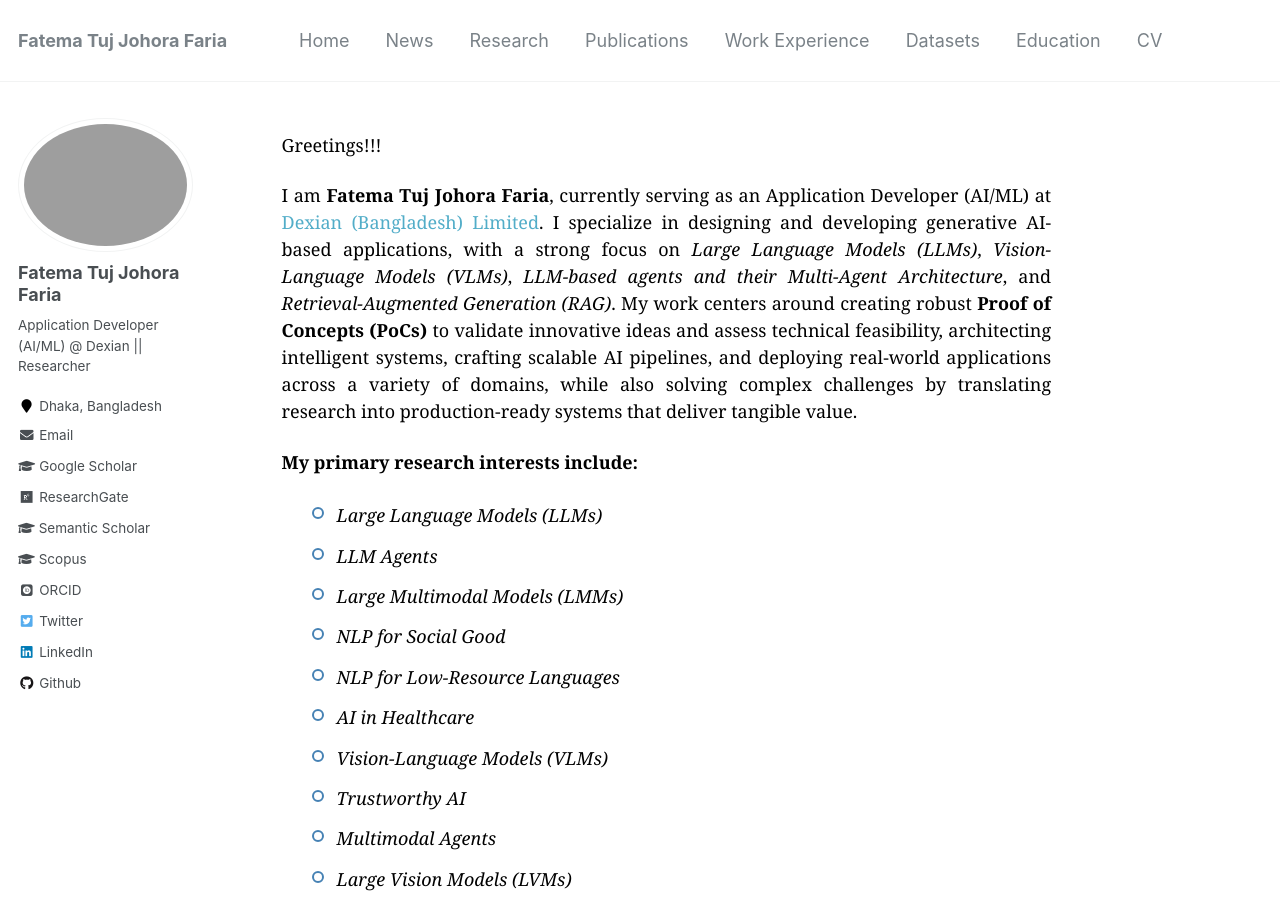
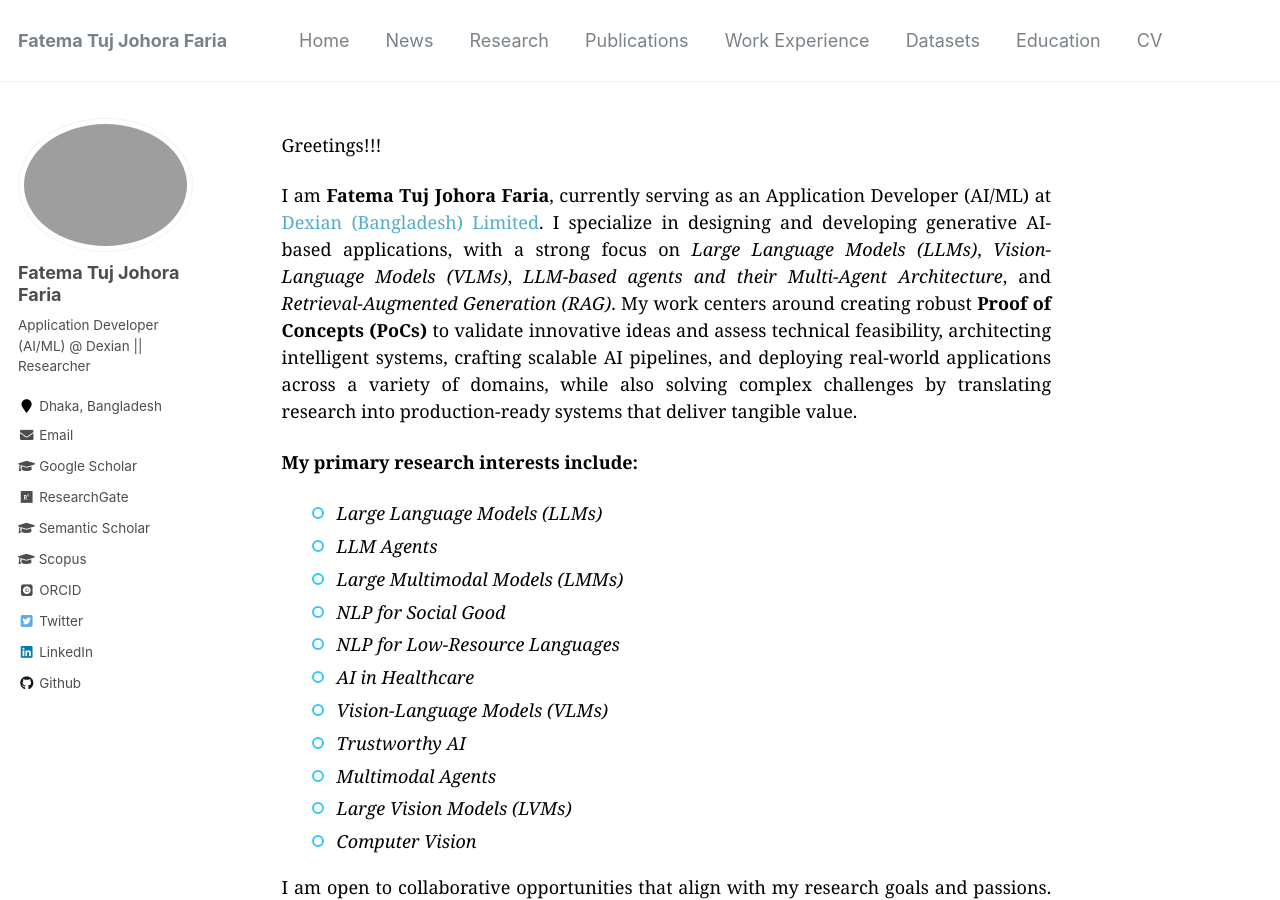
Before and after one commit to fatemafaria142/fatemafaria142.github.io, a Jekyll site: the page built from _pages/about.md, in a window 1280 px wide and 900 px high. Built offline with Jekyll 4.4.1, drawn with Linux system fonts in a browser that asks for light colours; some web fonts are replaced.

Commit message:
Update about

```diff
--- a/_pages/about.md
+++ b/_pages/about.md
@@ -21,145 +21,145 @@
 <p style="text-align:justify; color:black; font-family:Georgia;">
     <strong>My primary research interests include:</strong>
 </p>
-<ul style="color:black; font-family:Georgia; margin-left: 30px; padding-left: 0; list-style-type: none; line-height: 1.8;">
-    <li style="position: relative; padding-left: 25px; margin-bottom: 8px;">
+<ul style="color:black; font-family:Georgia; margin-left: 30px; padding-left: 0; list-style-type: none; line-height: 1.6;">
+    <li style="position: relative; padding-left: 25px; margin-bottom: 4px;">
         <span style="
             position: absolute;
             left: 0;
             top: 8px;
             width: 12px;
             height: 12px;
-            border: 2px solid #4682B4;
+            border: 2px solid #36c8f5;
             border-radius: 50%;
             display: inline-block;
         "></span>
         <em>Large Language Models (LLMs)</em>
     </li>
-    <li style="position: relative; padding-left: 25px; margin-bottom: 8px;">
+    <li style="position: relative; padding-left: 25px; margin-bottom: 4px;">
         <span style="
             position: absolute;
             left: 0;
             top: 8px;
             width: 12px;
             height: 12px;
-            border: 2px solid #4682B4;
+            border: 2px solid #36c8f5;
             border-radius: 50%;
             display: inline-block;
         "></span>
         <em>LLM Agents</em>
     </li>
-    <li style="position: relative; padding-left: 25px; margin-bottom: 8px;">
+    <li style="position: relative; padding-left: 25px; margin-bottom: 4px;">
         <span style="
             position: absolute;
             left: 0;
             top: 8px;
             width: 12px;
             height: 12px;
-            border: 2px solid #4682B4;
+            border: 2px solid #36c8f5;
             border-radius: 50%;
             display: inline-block;
         "></span>
         <em>Large Multimodal Models (LMMs)</em>
     </li>
-    <li style="position: relative; padding-left: 25px; margin-bottom: 8px;">
+    <li style="position: relative; padding-left: 25px; margin-bottom: 4px;">
         <span style="
             position: absolute;
             left: 0;
             top: 8px;
             width: 12px;
             height: 12px;
-            border: 2px solid #4682B4;
+            border: 2px solid #36c8f5;
             border-radius: 50%;
             display: inline-block;
         "></span>
         <em>NLP for Social Good</em>
     </li>
-    <li style="position: relative; padding-left: 25px; margin-bottom: 8px;">
+    <li style="position: relative; padding-left: 25px; margin-bottom: 4px;">
         <span style="
             position: absolute;
             left: 0;
             top: 8px;
             width: 12px;
             height: 12px;
-            border: 2px solid #4682B4;
+            border: 2px solid #36c8f5;
             border-radius: 50%;
             display: inline-block;
         "></span>
         <em>NLP for Low-Resource Languages</em>
     </li>
-    <li style="position: relative; padding-left: 25px; margin-bottom: 8px;">
+    <li style="position: relative; padding-left: 25px; margin-bottom: 4px;">
         <span style="
             position: absolute;
             left: 0;
             top: 8px;
             width: 12px;
             height: 12px;
-            border: 2px solid #4682B4;
+            border: 2px solid #36c8f5;
             border-radius: 50%;
             display: inline-block;
         "></span>
         <em>AI in Healthcare</em>
     </li>
-    <li style="position: relative; padding-left: 25px; margin-bottom: 8px;">
+    <li style="position: relative; padding-left: 25px; margin-bottom: 4px;">
         <span style="
             position: absolute;
             left: 0;
             top: 8px;
             width: 12px;
             height: 12px;
-            border: 2px solid #4682B4;
+            border: 2px solid #36c8f5;
             border-radius: 50%;
             display: inline-block;
         "></span>
         <em>Vision-Language Models (VLMs)</em>
     </li>
-    <li style="position: relative; padding-left: 25px; margin-bottom: 8px;">
+    <li style="position: relative; padding-left: 25px; margin-bottom: 4px;">
         <span style="
             position: absolute;
             left: 0;
             top: 8px;
             width: 12px;
             height: 12px;
-            border: 2px solid #4682B4;
+            border: 2px solid #36c8f5;
             border-radius: 50%;
             display: inline-block;
         "></span>
         <em>Trustworthy AI</em>
     </li>
-    <li style="position: relative; padding-left: 25px; margin-bottom: 8px;">
+    <li style="position: relative; padding-left: 25px; margin-bottom: 4px;">
         <span style="
             position: absolute;
             left: 0;
             top: 8px;
             width: 12px;
             height: 12px;
-            border: 2px solid #4682B4;
+            border: 2px solid #36c8f5;
             border-radius: 50%;
             display: inline-block;
         "></span>
         <em>Multimodal Agents</em>
     </li>
-    <li style="position: relative; padding-left: 25px; margin-bottom: 8px;">
+    <li style="position: relative; padding-left: 25px; margin-bottom: 4px;">
         <span style="
             position: absolute;
             left: 0;
             top: 8px;
             width: 12px;
             height: 12px;
-            border: 2px solid #4682B4;
+            border: 2px solid #36c8f5;
             border-radius: 50%;
             display: inline-block;
         "></span>
         <em>Large Vision Models (LVMs)</em>
     </li>
-    <li style="position: relative; padding-left: 25px; margin-bottom: 8px;">
+    <li style="position: relative; padding-left: 25px; margin-bottom: 4px;">
         <span style="
             position: absolute;
             left: 0;
             top: 8px;
             width: 12px;
             height: 12px;
-            border: 2px solid #4682B4;
+            border: 2px solid #36c8f5;
             border-radius: 50%;
             display: inline-block;
         "></span>
```
